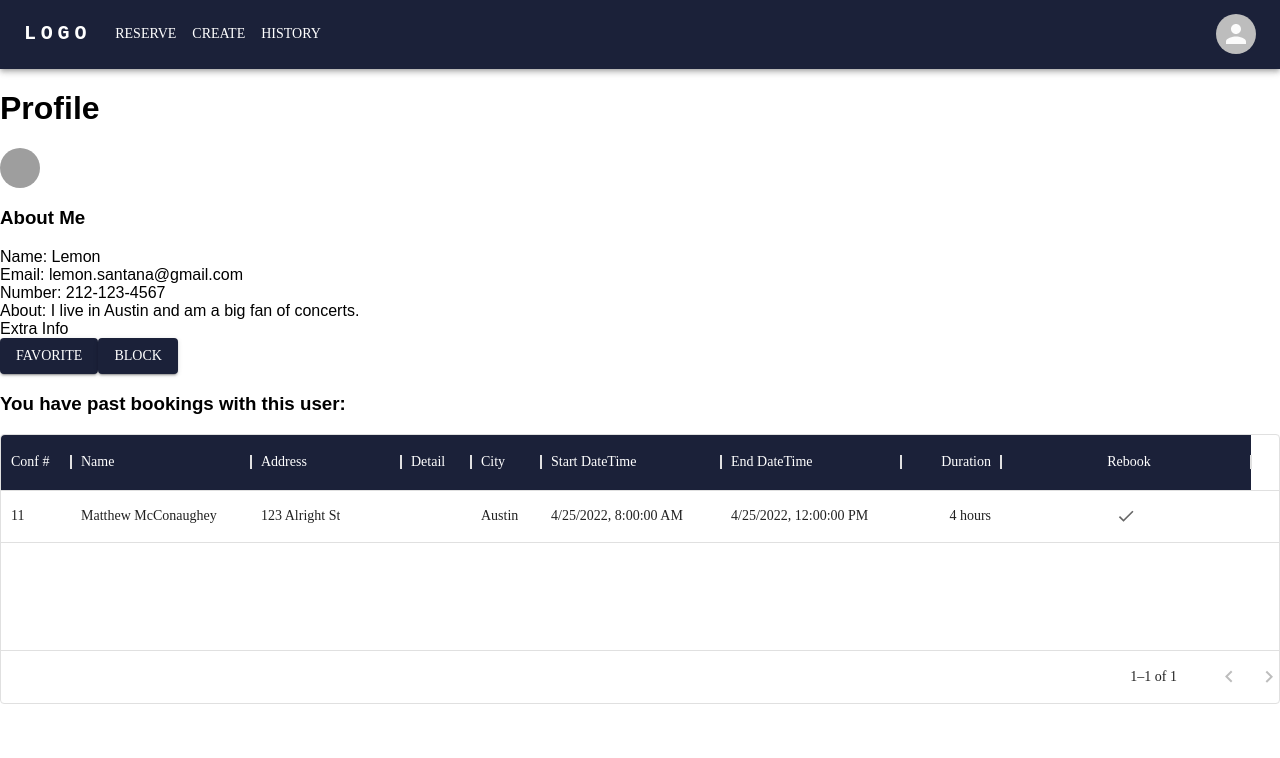
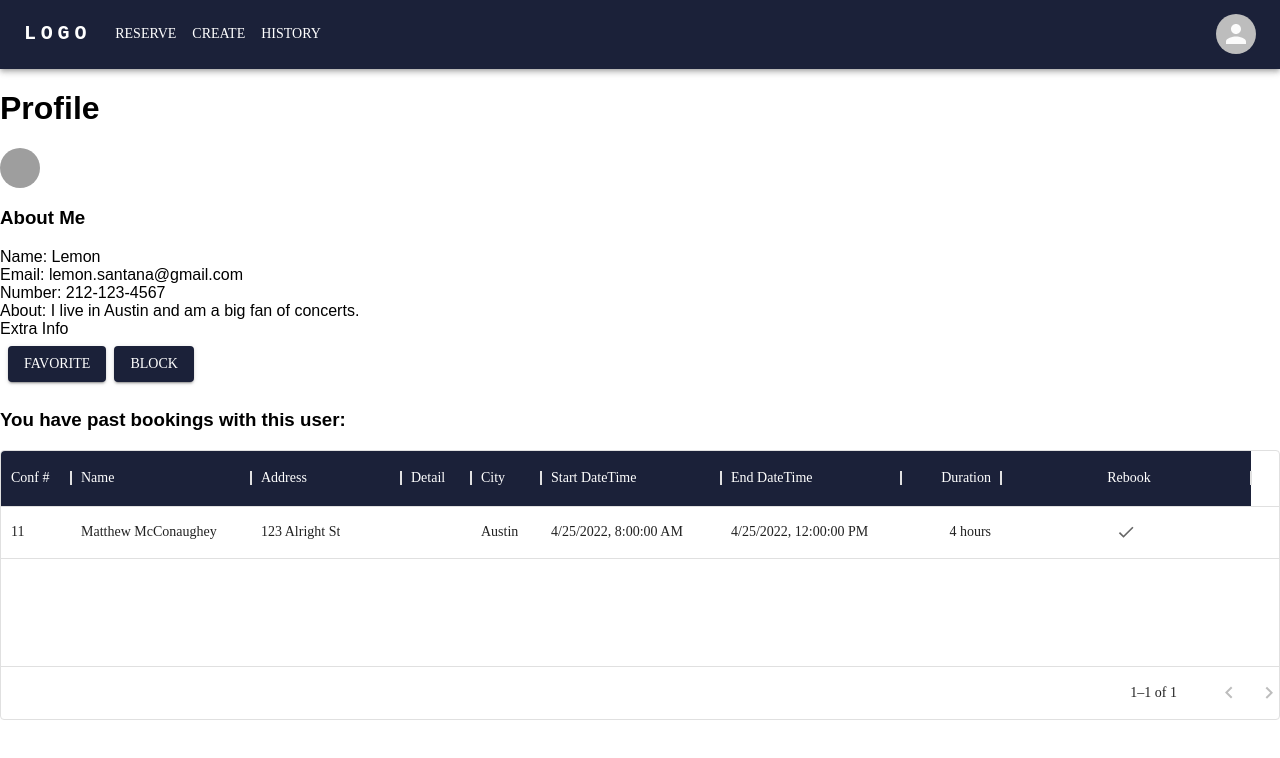
Before and after one commit to boc-bulbasaur/FindYourSpace, a Next.js app: page /profile in a window 1280 px wide. Shown: the top 758 px of the page. Built offline with nearby package versions, Linux system fonts and the light colour scheme; grey boxes are pictures that could not be loaded; a web font is replaced by a local one.

Commit message:
added button padding

```diff
--- a/components/profile/profileButtons.tsx
+++ b/components/profile/profileButtons.tsx
@@ -55,7 +55,7 @@ class ProfileButtons extends React.Component {
   render() {
     return (
       <>
-        <Button variant="contained" onClick={this.handleSubmit} name="favorite" children={this.state.favLabel}></Button>
+        <Button variant="contained" onClick={this.handleSubmit} name="favorite" children={this.state.favLabel} sx={{margin: 1}}></Button>
         <Button variant="contained" onClick={this.handleSubmit} name="block" children={this.state.blockLabel}></Button>
       </>
     )
```
